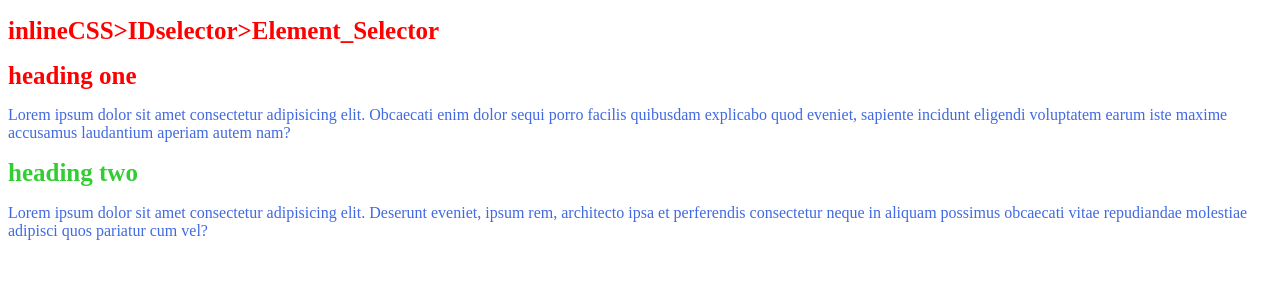
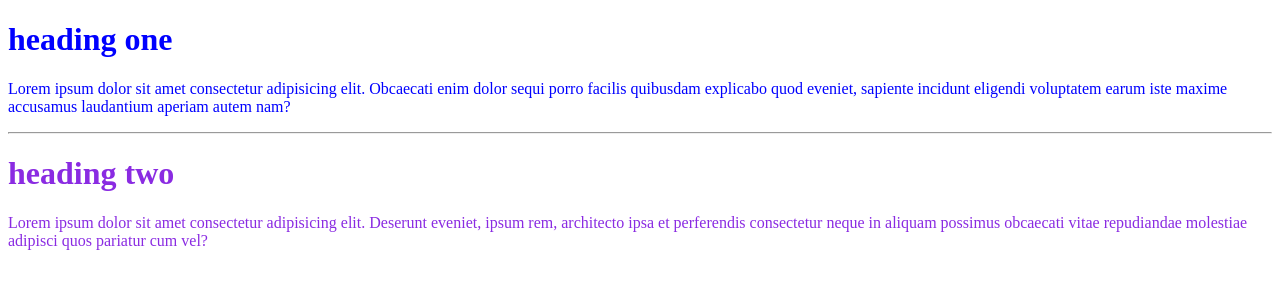
Before and after one commit to AkshatBanthiya/Full-Stack-Web-Dev, a plain HTML site: page index.html in a window 1280 px wide. Drawn offline with Linux system fonts and the light colour scheme.

Commit message:
class selectors

```diff
--- a/index.html
+++ b/index.html
@@ -6,26 +6,21 @@
   <meta name="viewport" content="width=device-width, initial-scale=1.0">
   <title>Full Stack web dev</title>
   <style>
-    h1{
-      color: red;
-      font-size: 25px;
+    .one{
+      color: blue;
     }
-    p{
-      color: royalblue;
-      font-weight: 250px ;
-    }
-    #heading_two{
-      color: limegreen;
+    .two{
+      color: blueviolet;
     }
   </style>
 </head>
 <body>
-    <h1>inlineCSS>IDselector>Element_Selector</h1>
-    <h1>heading one</h1>
-    <p>
+    <h1 class="one">heading one</h1>
+    <p class="one">
     Lorem ipsum dolor sit amet consectetur adipisicing elit. Obcaecati enim dolor sequi porro facilis quibusdam explicabo quod eveniet, sapiente incidunt eligendi voluptatem earum iste maxime accusamus laudantium aperiam autem nam?
   </p>
-    <h1 id="heading_two">heading two</h1>
-  <p >Lorem ipsum dolor sit amet consectetur adipisicing elit. Deserunt eveniet, ipsum rem, architecto ipsa et perferendis consectetur neque in aliquam possimus obcaecati vitae repudiandae molestiae adipisci quos pariatur cum vel?</p>
+  <hr>
+    <h1 class="two">heading two</h1>
+  <p class="two">Lorem ipsum dolor sit amet consectetur adipisicing elit. Deserunt eveniet, ipsum rem, architecto ipsa et perferendis consectetur neque in aliquam possimus obcaecati vitae repudiandae molestiae adipisci quos pariatur cum vel?</p>
 </body>
 </html>
```
